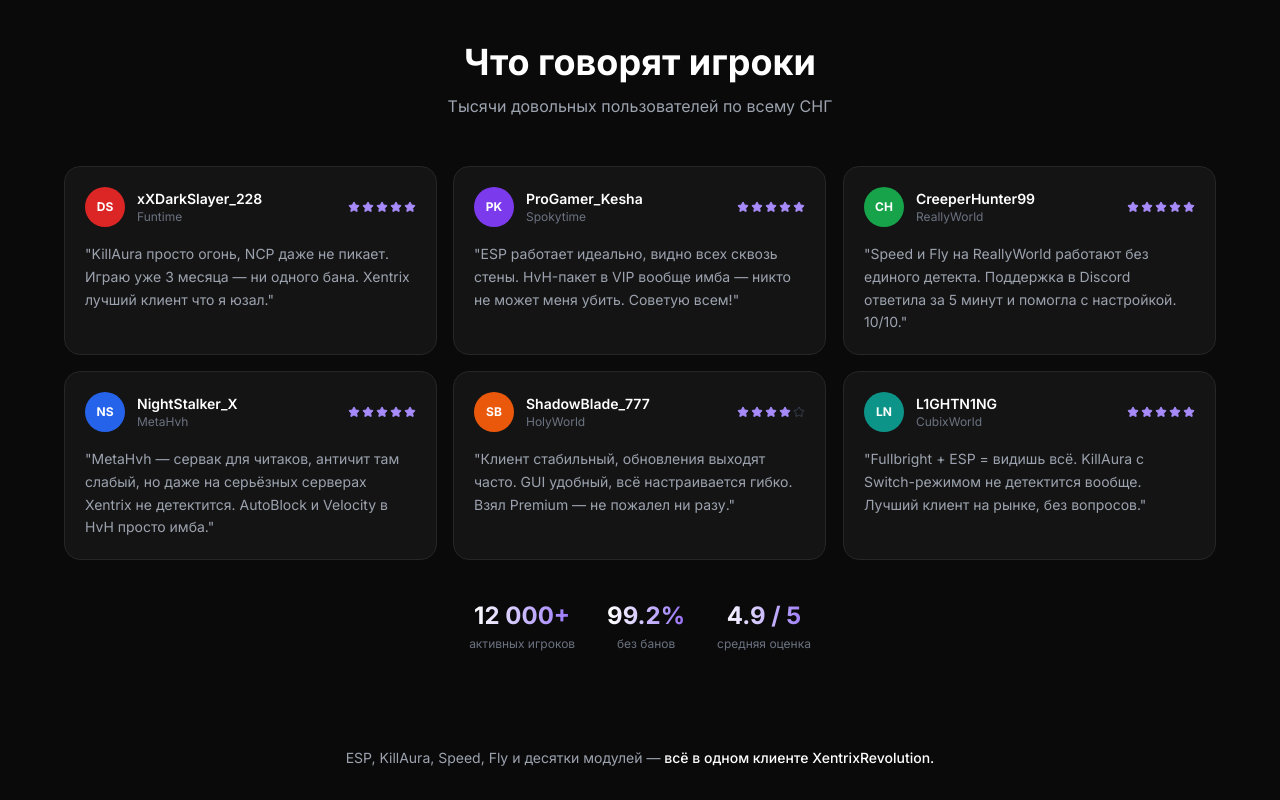
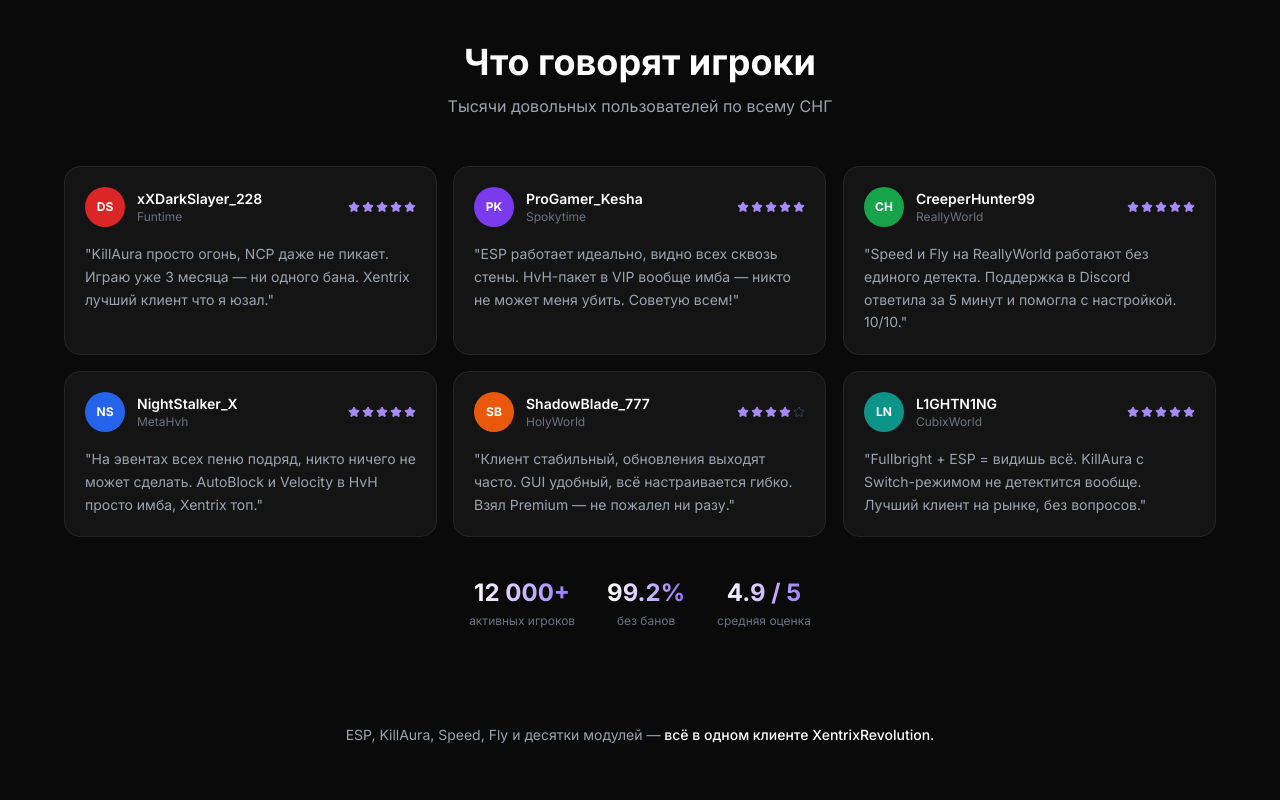
Before and after one commit to pr-poehali-dev/quantum-bridge-9, a React (Vite) app: page / in a window 1280 px wide. Shown: the part 1974-2774 px from the top of the page. After the commit the page ends 2751 px from the top, so only its background shows below. Built offline with nearby package versions, Linux system fonts and the light colour scheme.

Commit message:
Удалил упоминание об античите

```diff
--- a/src/components/ReviewsSection.tsx
+++ b/src/components/ReviewsSection.tsx
@@ -31,7 +31,7 @@ const reviews = [
     avatar: "NS",
     color: "bg-blue-600",
     rating: 5,
-    text: "MetaHvh — сервак для читаков, античит там слабый, но даже на серьёзных серверах Xentrix не детектится. AutoBlock и Velocity в HvH просто имба.",
+    text: "На эвентах всех пеню подряд, никто ничего не может сделать. AutoBlock и Velocity в HvH просто имба, Xentrix топ.",
   },
   {
     name: "ShadowBlade_777",
```
